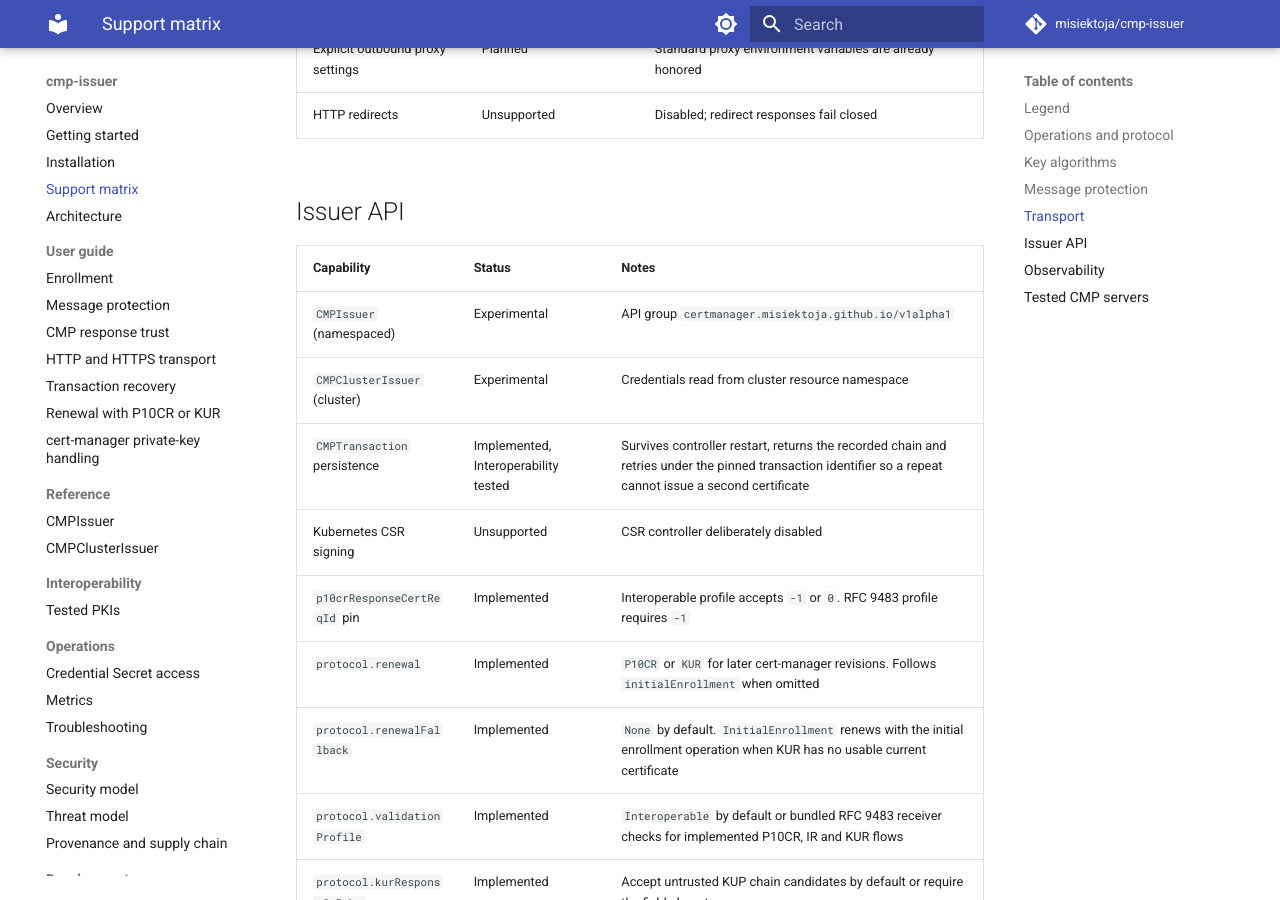
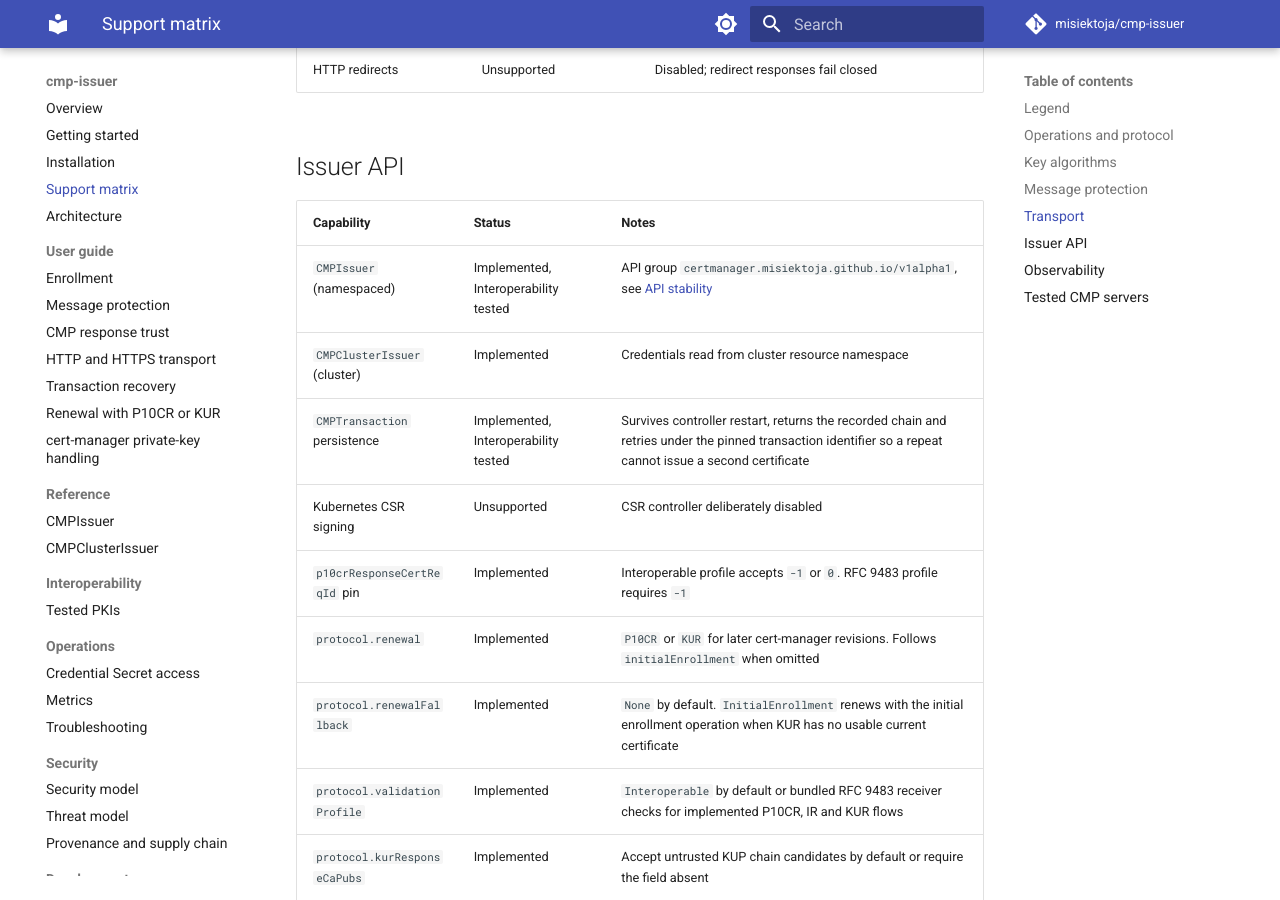
Before and after one commit to misiektoja/cmp-issuer, an MkDocs documentation site: the page built from docs/support-matrix.md, in a window 1280 px wide and 900 px high, scrolled down 3405 px. Built offline with MkDocs 1.6.1 and Material for MkDocs 9.7.7, drawn with Linux system fonts in a browser that asks for light colours; comment, search, counter and statistics services are not loaded; some of the changed text lies outside the part shown.

Commit message:
docs: mark the issuer kinds as implemented in the support matrix
Signed-off-by: misiektoja <misiektoja-github@rm-rf.ninja>

```diff
--- a/docs/support-matrix.md
+++ b/docs/support-matrix.md
@@ -8,7 +8,6 @@ cmp-issuer implements a narrow CMPv2 profile for cert-manager external issuance.
 | --- | --- |
 | **Implemented** | Code exists and unit or envtest coverage exercises it |
 | **Interoperability tested** | Verified against at least one independent CMP server or oracle |
-| **Experimental** | Implemented but the API or behavior may still change |
 | **Planned** | Recorded on the roadmap, not implemented |
 | **Unsupported** | Out of scope for the current release |
 
@@ -67,8 +66,8 @@ cmp-issuer implements a narrow CMPv2 profile for cert-manager external issuance.
 
 | Capability | Status | Notes |
 | --- | --- | --- |
-| `CMPIssuer` (namespaced) | Experimental | API group `certmanager.misiektoja.github.io/v1alpha1` |
-| `CMPClusterIssuer` (cluster) | Experimental | Credentials read from cluster resource namespace |
+| `CMPIssuer` (namespaced) | Implemented, Interoperability tested | API group `certmanager.misiektoja.github.io/v1alpha1`, see [API stability](known-limitations.md#api-stability) |
+| `CMPClusterIssuer` (cluster) | Implemented | Credentials read from cluster resource namespace |
 | `CMPTransaction` persistence | Implemented, Interoperability tested | Survives controller restart, returns the recorded chain and retries under the pinned transaction identifier so a repeat cannot issue a second certificate |
 | Kubernetes CSR signing | Unsupported | CSR controller deliberately disabled |
 | `p10crResponseCertReqId` pin | Implemented | Interoperable profile accepts `-1` or `0`. RFC 9483 profile requires `-1` |
```
